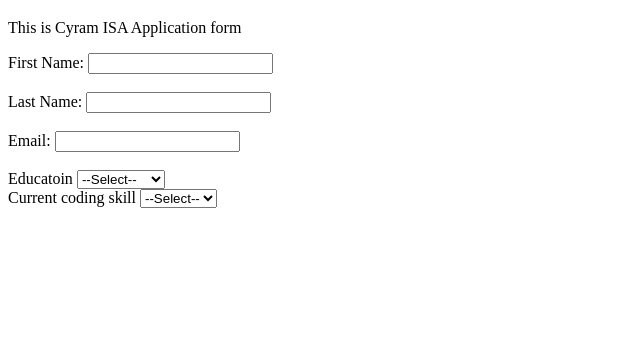
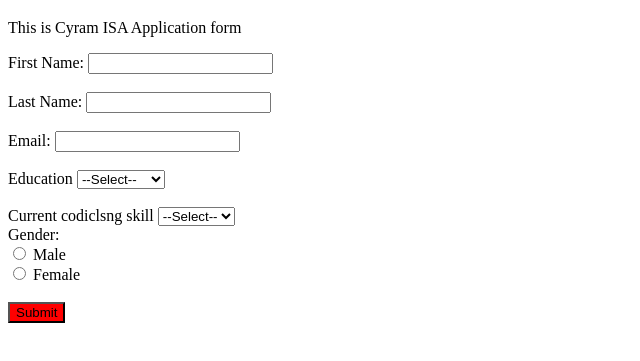
Before and after one commit to alsaidirepo/registration-page, a plain HTML site: page index.html in a window 1280 px wide. Shown: the part 61-422 px from the top of the page, without its empty margins (0-640 px from the left). Drawn offline with Linux system fonts and the light colour scheme.

Commit message:
I made all new changes to file

```diff
--- a/index.html
+++ b/index.html
@@ -1,7 +1,7 @@
 <!DOCTYPE html>
 <html lang="en">
 <head>
-
+    <link rel="stylesheet" href="style.css">
 </head>
 
 <body>
@@ -18,7 +18,7 @@
   <label>Email:</label>
   <input type="text">
   <BR></BR>
-  <label>Educatoin</label>
+  <label>Education</label>
   <select name="Role Name" id="Role Name">
     <option>--Select--</option>
      <option>Highschool</option>
@@ -26,13 +26,20 @@
      <option>other</option>
    </select>
    <br>
-  <label>Current coding skill</label>
+  <br
+   <label>Current codiclsng skill</label>
    <select name="Role Name" id="Role Name">
     <option>--Select--</option>
      <option>Low</option>
      <option>Medium</option>
    </select>
-
-
+   <br>
+   <label>Gender:</label>
+   <br><input type="radio">
+   <label>Male</label><br>
+   <input type="radio">
+   <label>Female</label><br>
+<br>
+   <Button id="submit-button">Submit</Button>
 </body>
 </html>
--- /dev/null
+++ b/style.css
@@ -0,0 +1,3 @@
+#submit-button {
+    background-color: red;
+}
```
